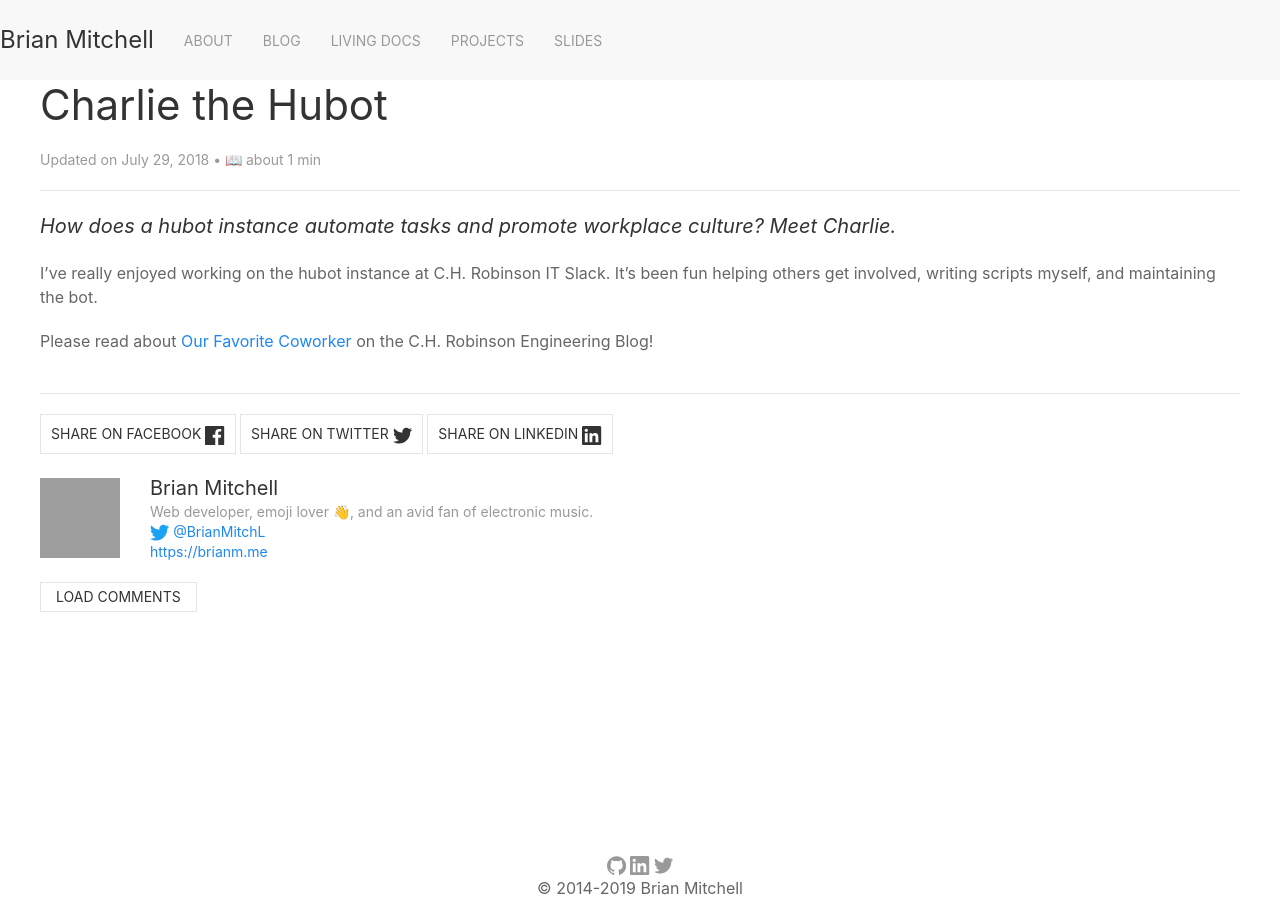
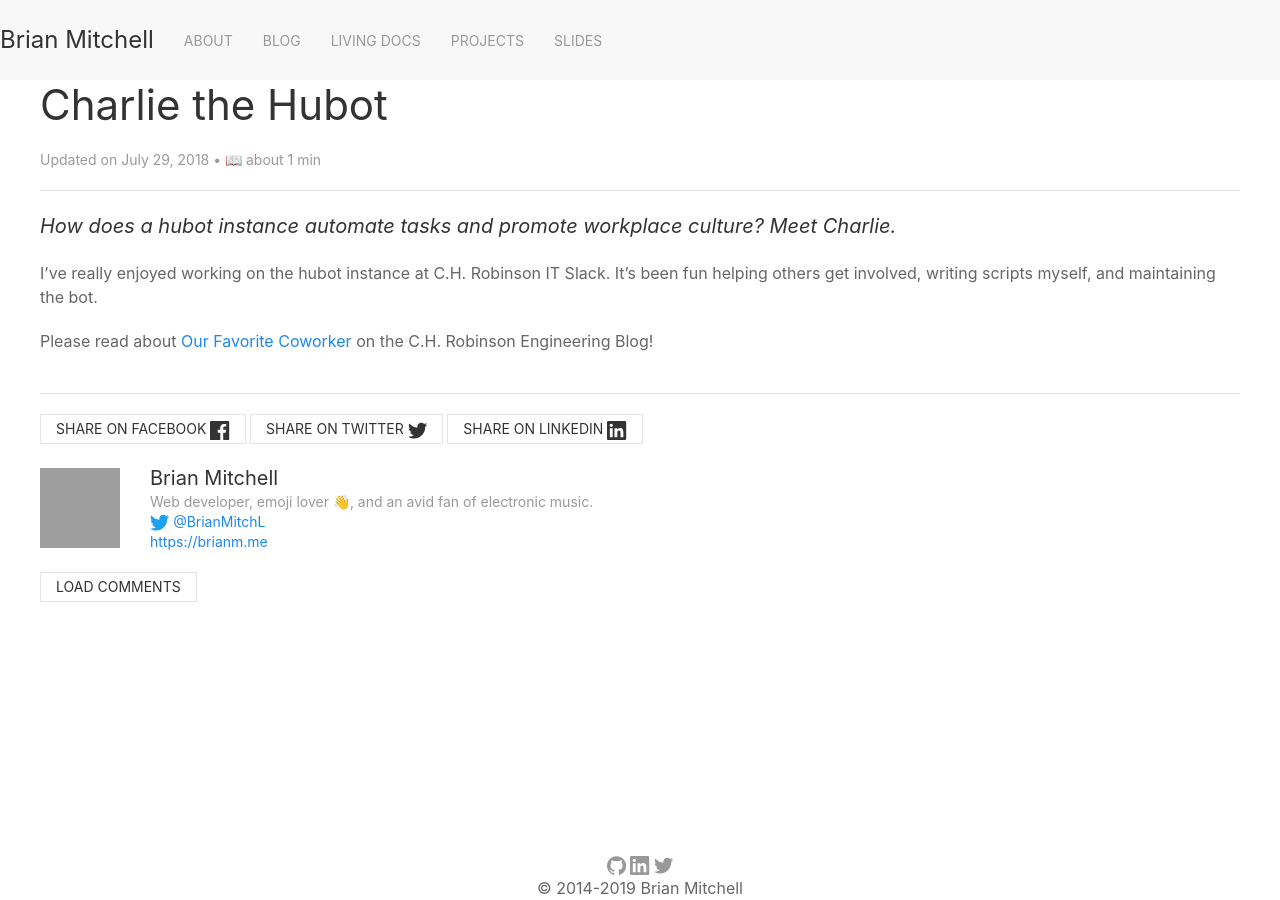
Before and after one commit to BrianMitchL/brianm.me, a Jekyll site: the page built from _posts/2018-07-29-charlie-the-hubot.md, in a window 1280 px wide. Built offline with Jekyll 4.4.1, drawn with Linux system fonts in a browser that asks for light colours; nearby versions of some CDN libraries; emoji names are drawn with the system emoji font; grey boxes are pictures that could not be loaded.

Commit message:
Use UIkit classes for share buttons

```diff
--- a/_includes/share-page.html
+++ b/_includes/share-page.html
@@ -1,18 +1,18 @@
-<section class="share-page uk-margin-bottom" uk-margin>
+<section class="uk-margin-bottom" uk-margin>
   <a
-    class="uk-button uk-button-default"
+    class="uk-button uk-button-default uk-button-small"
     href="https://www.facebook.com/sharer/sharer.php?u={{ page.url | replace:'index.html','' | prepend: site.url | prepend: site.baseurl }}"
     target="_blank"
     >Share on Facebook {% include icon.html icon="facebook" %}</a
   >
   <a
-    class="uk-button uk-button-default"
+    class="uk-button uk-button-default uk-button-small"
     href="https://twitter.com/intent/tweet?text={{ page.title | escape | replace:' ','%20' }}&amp;url={{ page.url | replace:'index.html','' | prepend: site.url | prepend: site.baseurl }}&amp;via={{ site.twitter.username }}"
     target="_blank"
     >Share on Twitter {% include icon.html icon="twitter" %}</a
   >
   <a
-    class="uk-button uk-button-default"
+    class="uk-button uk-button-default uk-button-small"
     href="https://www.linkedin.com/shareArticle?mini=true&amp;url={{ page.url | replace:'index.html','' | prepend: site.url | prepend: site.baseurl }}&amp;title={{ page.title | escape | replace:' ','%20' }}&amp;source=Brian%20Mitchell%27s%20Blog"
     target="_blank"
     >Share on LinkedIn {% include icon.html icon="linkedin" %}</a
--- a/assets/css/_sass/_post.scss
+++ b/assets/css/_sass/_post.scss
@@ -38,18 +38,6 @@
   }
 }
 
-.uk-comment-header {
-  margin-bottom: 0;
-}
-
-.share-page {
-  a {
-    padding-left: 10px;
-    padding-right: 10px;
-    width: auto;
-  }
-}
-
 // taken from https://github.com/jekyll/jekyll/blob/7f578b5dd88653583bdf3ad5ff703a6ee5d91b95/site/_sass/_style.scss#L141
 .header-link {
   position: relative;
```
